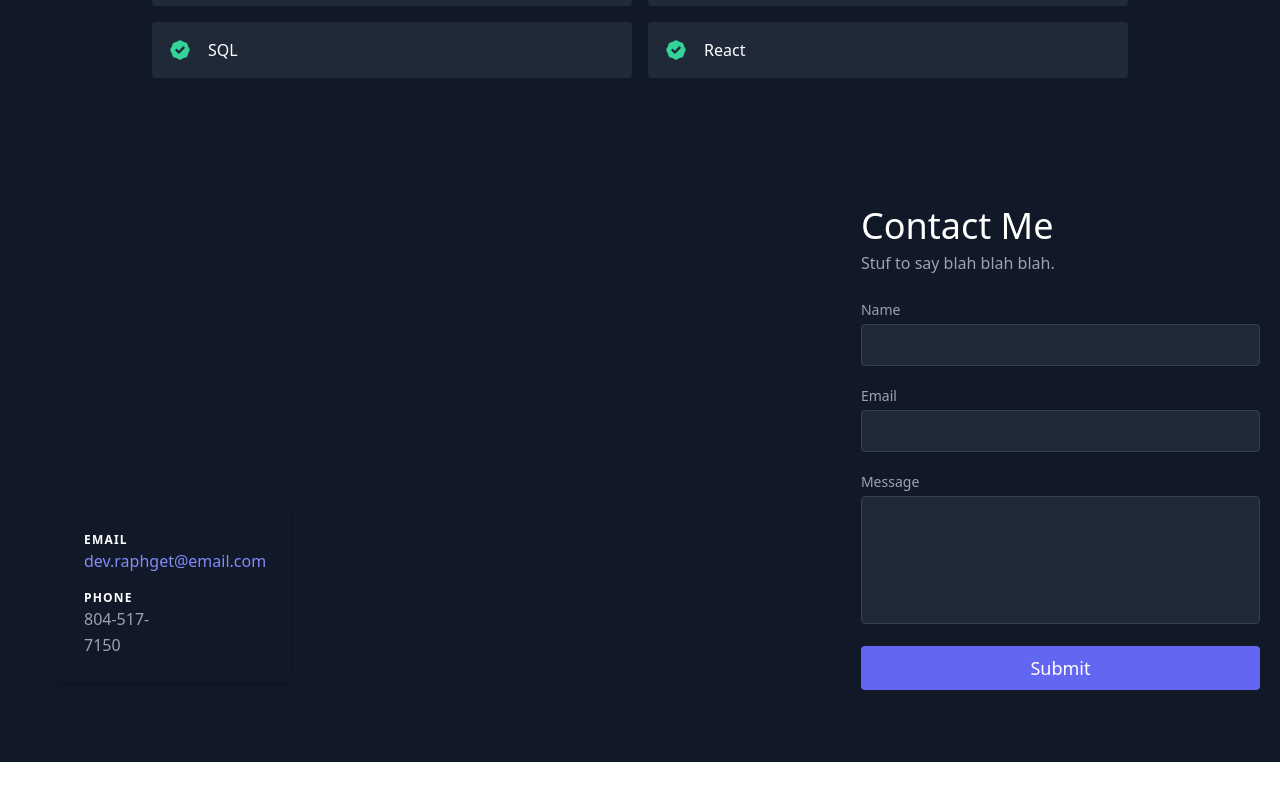
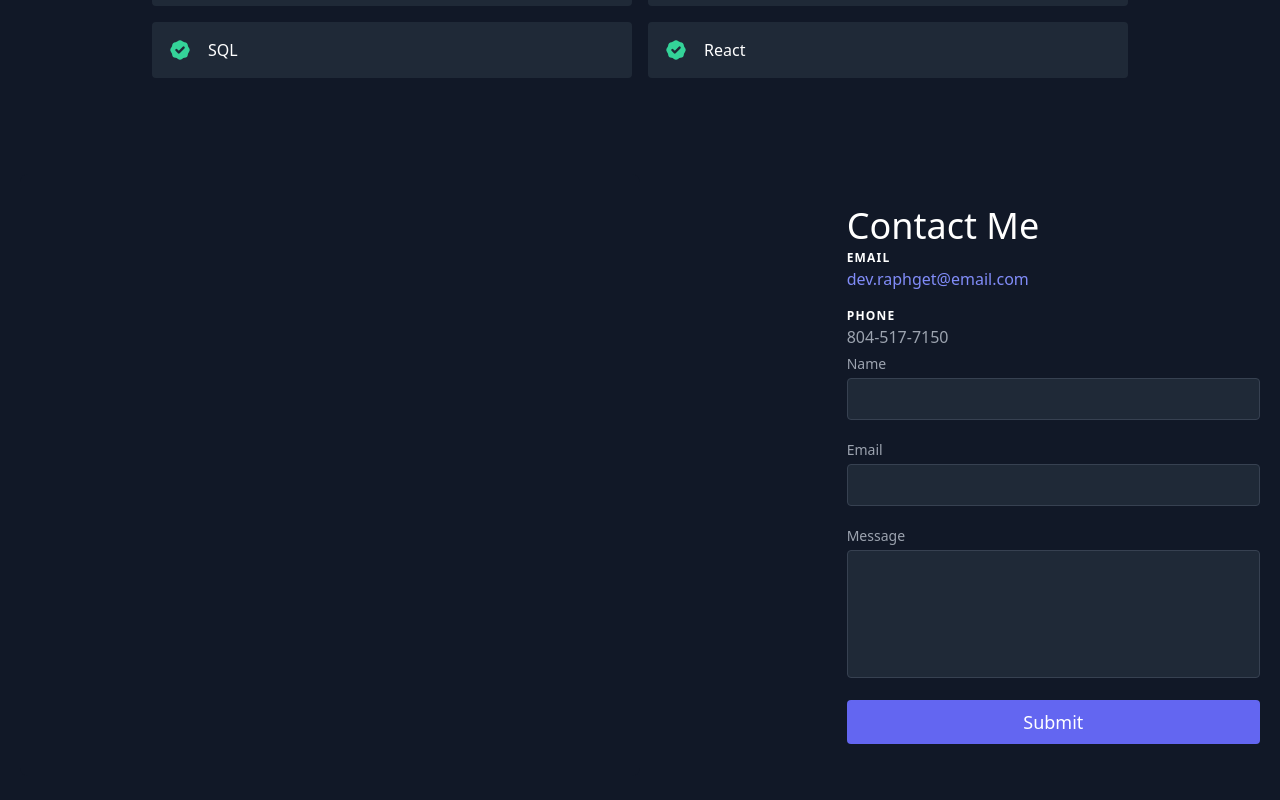
Before and after one commit to raphget/Personal-Portfolio, a React (Create React App) app: page / in a window 1280 px wide. Shown: the part 1631-2431 px from the top of the page. Before the commit the page ends 2393 px from the top, so only its background shows below. Built offline with nearby package versions, Linux system fonts and the light colour scheme.

Commit message:
contact updates

```diff
--- a/src/components/Contact.js
+++ b/src/components/Contact.js
@@ -27,20 +27,9 @@ export default function Contact() {
   return (
     <section id="contact" className="relative">
       <div className="container px-5 py-10 mx-auto flex sm:flex-nowrap flex-wrap">
-        <div className="lg:w-2/3 md:w-1/2 bg-gray-900 rounded-lg overflow-hidden sm:mr-10 p-10 flex items-end justify-start relative">
+        <div className="lg:w-1/2 md:w-1/2 bg-gray-900 rounded-lg overflow-hidden sm:mr-10 p-10 flex items-end justify-start relative">
           <div className="bg-gray-900 relative flex flex-wrap py-6 rounded shadow-md">
-            <div className="lg:w-1/2 px-6 mt-4 lg:mt-0">
-              <h2 className="title-font font-semibold text-white tracking-widest text-xs">
-                EMAIL
-              </h2>
-              <a className="text-indigo-400 leading-relaxed">
-                dev.raphget@email.com
-              </a>
-              <h2 className="title-font font-semibold text-white tracking-widest text-xs mt-4">
-                PHONE
-              </h2>
-              <p className="leading-relaxed">804-517-7150</p>
-            </div>
+
           </div>
         </div>
         <form
@@ -51,9 +40,16 @@ export default function Contact() {
           <h2 className="text-white sm:text-4xl text-3xl mb-1 font-medium title-font">
             Contact Me
           </h2>
-          <p className="leading-relaxed mb-5">
-            Stuf to say blah blah blah.
-          </p>
+          <h2 className="title-font font-semibold text-white tracking-widest text-xs">
+                EMAIL
+              </h2>
+              <a className="text-indigo-400 leading-relaxed">
+                dev.raphget@email.com
+              </a>
+              <h2 className="title-font font-semibold text-white tracking-widest text-xs mt-4">
+                PHONE
+              </h2>
+              <p className="leading-relaxed">804-517-7150</p>
           <div className="relative mb-4">
             <label htmlFor="name" className="leading-7 text-sm text-gray-400">
               Name
```
